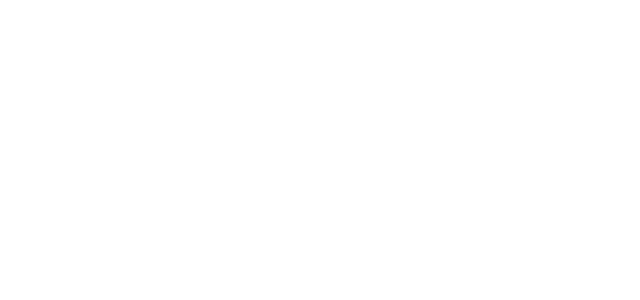
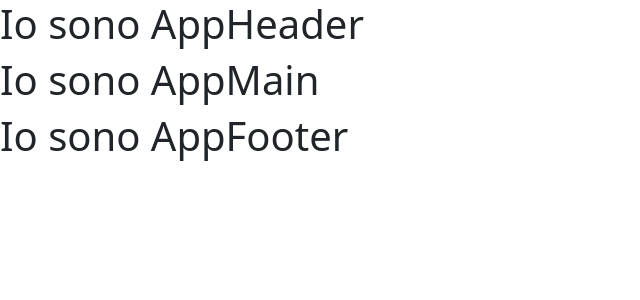
Before and after one commit to orazi-paolo/proj-html-vuejs, a Vue app: page / in a window 1280 px wide. Shown: the top 300 px of the page, without its empty margins (0-640 px from the left). Built offline with nearby package versions, Linux system fonts and the light colour scheme.

Commit message:
added macro-components

```diff
--- a/src/App.vue
+++ b/src/App.vue
@@ -1,15 +1,27 @@
 <script>
+import AppHeader from './components/AppHeader.vue';
+import AppMain from './components/AppMain.vue';
+import AppFooter from './components/AppFooter.vue';
 export default {
   data() {
     return {
 
     }
+  },
+  components: {
+    AppHeader,
+    AppMain,
+    AppFooter
   }
 }
 </script>
 
 <template>
 
+  <AppHeader />
+  <AppMain />
+  <AppFooter />
+
 </template>
 
 <style lang="scss">
--- /dev/null
+++ b/src/components/AppFooter.vue
@@ -0,0 +1,19 @@
+<script>
+export default {
+  data() {
+    return {
+
+    }
+  }
+}
+</script>
+
+<template>
+    <h1>
+        Io sono AppFooter
+    </h1>
+
+</template>
+
+<style scoped>
+</style>
--- /dev/null
+++ b/src/components/AppHeader.vue
@@ -0,0 +1,18 @@
+<script>
+export default {
+  data() {
+    return {
+
+    }
+  }
+}
+</script>
+
+<template>
+<h1>
+    Io sono AppHeader
+</h1>
+</template>
+
+<style scoped>
+</style>
--- /dev/null
+++ b/src/components/AppMain.vue
@@ -0,0 +1,20 @@
+<script>
+export default {
+  data() {
+    return {
+
+    }
+  }
+}
+</script>
+
+<template>
+
+    <h1>
+        Io sono AppMain
+    </h1>
+
+</template>
+
+<style scoped>
+</style>
```
